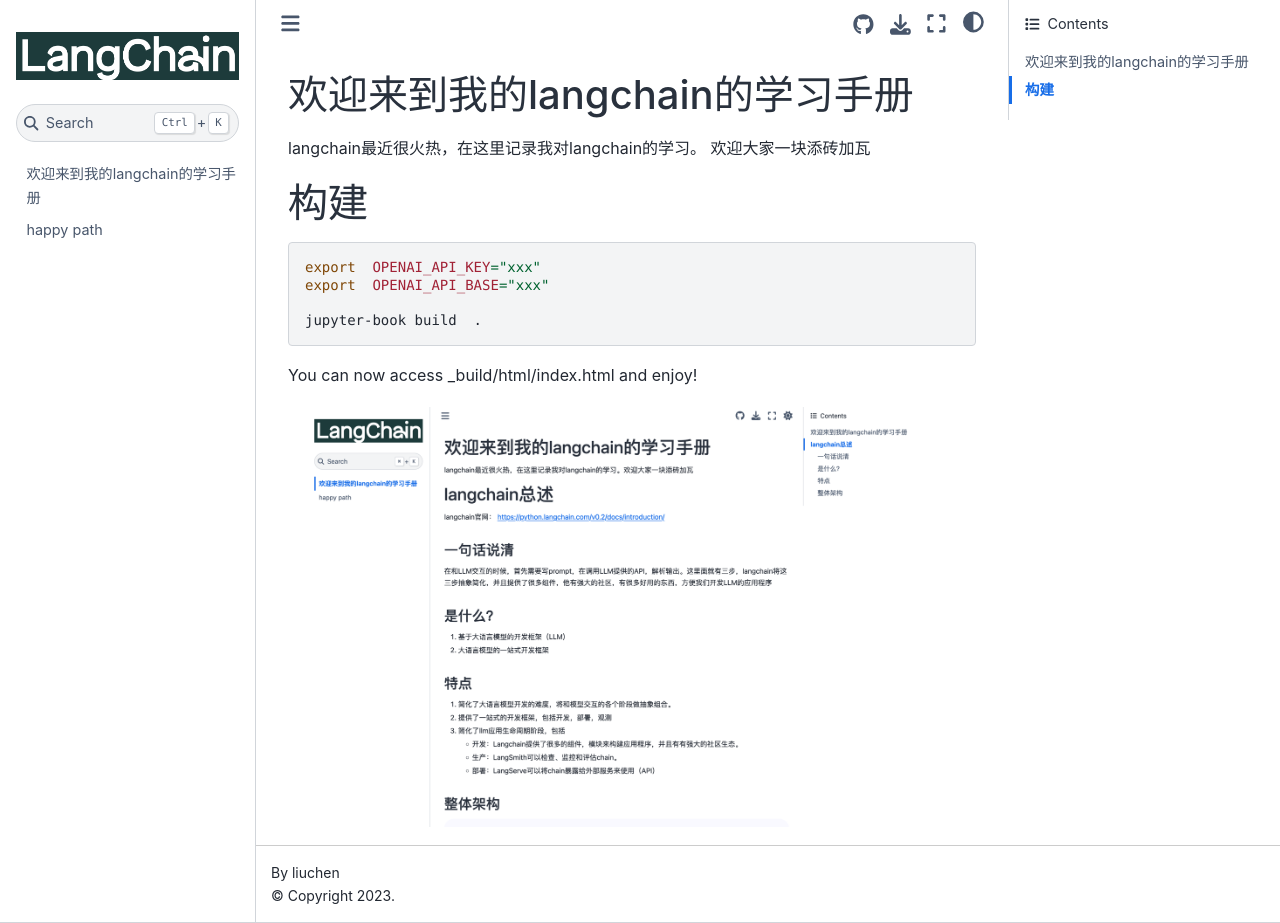
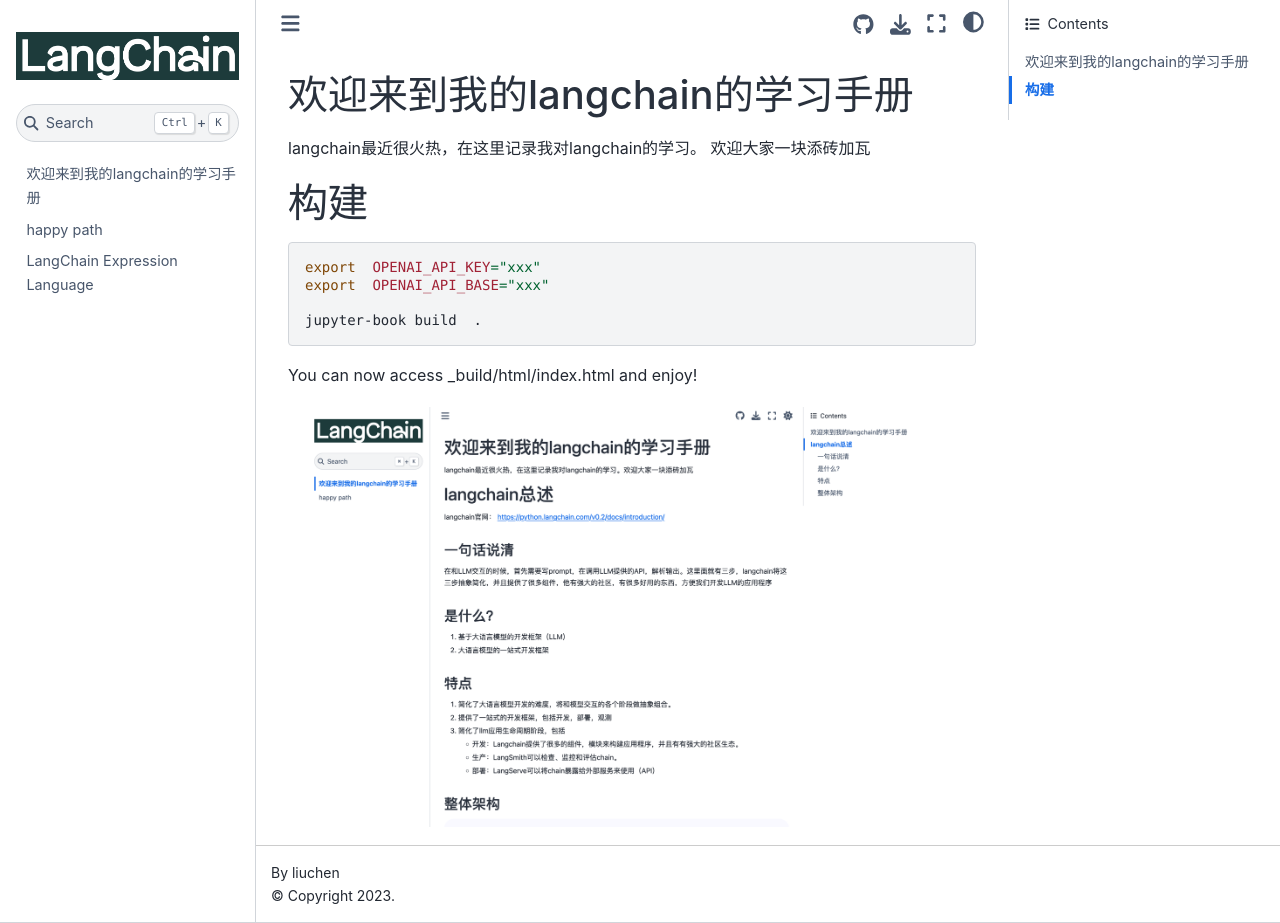
Before and after one commit to daliuchen/langchain-guide, a Jupyter Book: the page built from README.md, in a window 1280 px wide and 923 px high. Built offline with Jupyter Book 1.0.4 settings and Sphinx 7.4.7 and the Sphinx Book theme 1.1.4, drawn with Linux system fonts in a browser that asks for light colours; part of the change alters nothing that is shown.

```diff
--- a/_config.yml
+++ b/_config.yml
@@ -21,7 +21,7 @@ bibtex_bibfiles:
 
 # Information about where the book exists on the web
 repository:
-  url: https://github.com/executablebooks/jupyter-book  # Online location of your book
+  url: https://github.com/daliuchen/langchain-guide  # Online location of your book
   path_to_book: docs  # Optional path to your book, relative to the repository root
   branch: master  # Which branch of the repository should be used when creating links (optional)
 
--- a/_toc.yml
+++ b/_toc.yml
@@ -5,3 +5,4 @@ format: jb-book
 root: intro
 chapters:
 - file: content/section_1
+- file: content/section_2
--- a/requirements.txt
+++ b/requirements.txt
@@ -5,3 +5,4 @@ numpy
 langchain
 langchain-openai
 langserve[all]
+langsmith
```
Also changed, not shown: content/section_1.ipynb, content/section_2.ipynb (added), 1 other file.
